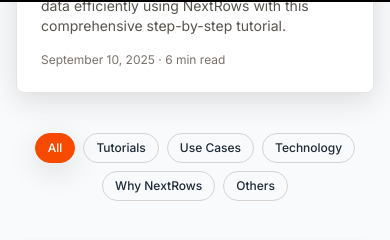
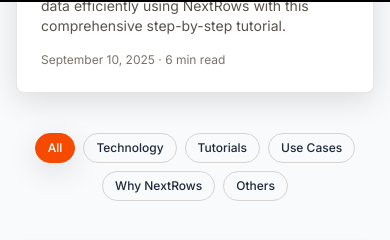
Before and after one commit to wordbricks/nextrows-blog, a Next.js app: page / in a window 390 px wide. Shown: the part 842-1082 px from the top of the page. Built offline with nearby package versions, Linux system fonts and the light colour scheme; no server answers.

Commit message:
feat: Add category endpoint for SSG

```diff
--- a/package.json
+++ b/package.json
@@ -31,6 +31,7 @@
     "remark-rehype": "^11.1.2",
     "rss": "^1.2.2",
     "std-env": "^3.9.0",
+    "tailwind-merge": "^3.3.1",
     "zod": "^3.25.76"
   },
   "devDependencies": {
--- a/src/app/blog-client.tsx
+++ b/src/app/blog-client.tsx
@@ -7,30 +7,12 @@
 import BlogImage from "@/app/_components/blog-image";
 import AnimatedSpreadsheet from "@/app/_components/animated-spreadsheet";
 
-// Define category type
-type Category = "all" | "tutorials" | "use-cases" | "technology" | "why-nextrows" | "others";
-
-// Category display names
-const categoryNames: Record<Category, string> = {
-  all: "All",
-  tutorials: "Tutorials",
-  "use-cases": "Use Cases",
-  technology: "Technology",
-  "why-nextrows": "Why NextRows",
-  others: "Others",
-};
-
-// Category colors for badges
-const categoryColors: Record<string, string> = {
-  tutorials: "text-orange-600 dark:text-orange-400",
-  "use-cases": "text-emerald-600 dark:text-emerald-400",
-  technology: "text-sky-600 dark:text-sky-400",
-  "why-nextrows": "text-amber-600 dark:text-amber-400",
-  others: "text-purple-600 dark:text-purple-400",
-};
+import { CATEGORIES, type Category, getCategoryColor, getCategoryLabel } from "@/constants/category";
+type Filter = "all" | Category;
 
 interface BlogClientProps {
   posts: Post[];
+  initialCategory?: string;
 }
 
 // Memoized Header Component
@@ -57,7 +39,7 @@
       <div className="absolute inset-0">
         <BlogImage
           src={post.coverImage}
-          alt={`${post.title} - NextRows blog post about ${post.category?.replace("-", " ")}`}
+          alt={`${post.title} - NextRows blog post about ${getCategoryLabel(post.category)}`}
           fallbackText={post.title.substring(0, 20)}
           fill
           className="object-cover object-center !w-full !h-full"
@@ -67,11 +49,9 @@
     </div>
     <div className="w-full md:w-1/2 p-6 md:p-10 flex flex-col justify-center">
       <span
-        className={`text-xs font-semibold uppercase mb-2 ${
-          categoryColors[post.category] || "text-gray-600"
-        }`}
+        className={`text-xs font-semibold uppercase mb-2 ${getCategoryColor(post.category)}`}
       >
-        {post.category?.replace("-", " ")}
+        {getCategoryLabel(post.category)}
       </span>
       <h2 className="text-2xl md:text-3xl font-bold leading-tight mb-3">
         {post.title}
@@ -92,8 +72,11 @@
 ));
 FeaturedPost.displayName = 'FeaturedPost';
 
-export default function BlogClient({ posts }: BlogClientProps) {
-  const [activeFilter, setActiveFilter] = useState<Category>("all");
+export default function BlogClient({ posts, initialCategory }: BlogClientProps) {
+  const initialCat: Filter = initialCategory && (CATEGORIES as readonly string[]).includes(initialCategory)
+    ? (initialCategory as Category)
+    : "all";
+  const [activeFilter, setActiveFilter] = useState<Filter>(initialCat);
   const [currentPage, setCurrentPage] = useState(1);
   const postsPerPage = 9;
 
@@ -155,19 +138,24 @@
         {/* Filter Section */}
         <div className="mb-10">
           <div className="flex flex-wrap justify-center gap-2 md:gap-3">
-            {(Object.keys(categoryNames) as Category[]).map((category) => (
-              <button
+            {(["all", ...CATEGORIES] as Filter[]).map((category) => {
+              const href = category === 'all' ? '/' : `/category/${category}`;
+              const isActive = activeFilter === category;
+              return (
+                <Link
                   key={category}
-                onClick={() => setActiveFilter(category)}
+                  href={href}
+                  scroll={false}
                   className={`px-3 py-1.5 text-xs md:text-sm font-medium border rounded-full transition-all duration-300 transform hover:scale-105 active:scale-95 ${
-                  activeFilter === category
+                    isActive
                       ? "bg-orange-600 text-white border-orange-600 shadow-md"
                       : "border-stone-300 dark:border-stone-600 hover:bg-stone-100 dark:hover:bg-stone-800 hover:text-stone-900 dark:hover:text-stone-100 hover:border-stone-400 dark:hover:border-stone-500 hover:shadow-sm"
                   }`}
                 >
-                {categoryNames[category]}
-              </button>
-            ))}
+                  {category === 'all' ? 'All' : getCategoryLabel(category)}
+                </Link>
+              );
+            })}
           </div>
         </div>
 
@@ -183,7 +171,7 @@
                 <div className="relative h-40 w-full overflow-hidden">
                   <BlogImage
                     src={post.coverImage}
-                    alt={`${post.title} - ${post.category?.replace("-", " ")} article on NextRows blog`}
+                    alt={`${post.title} - ${getCategoryLabel(post.category)} article on NextRows blog`}
                     fallbackText={post.title.substring(0, 20)}
                     fill
                     className="object-cover transition-transform duration-300 ease-in-out group-hover:scale-105"
@@ -192,11 +180,9 @@
                 </div>
                 <div className="p-5">
                   <span
-                    className={`text-xs font-semibold uppercase ${
-                      categoryColors[post.category] || "text-stone-600"
-                    }`}
+                    className={`text-xs font-semibold uppercase ${getCategoryColor(post.category)}`}
                   >
-                    {post.category?.replace("-", " ")}
+                    {getCategoryLabel(post.category)}
                   </span>
                   <h3 className="text-lg font-bold mt-2 mb-2 line-clamp-2">
                     {post.title}
--- a/src/app/posts/[slug]/page.tsx
+++ b/src/app/posts/[slug]/page.tsx
@@ -14,6 +14,7 @@
 } from "@/app/_components/seo";
 import { HOST } from "@/env/host";
 import { getEnv } from "@/env/getEnv";
+import { getCategoryColor, getCategoryLabel } from "@/constants/category";
 
 export default async function Post(props: Params) {
   const params = await props.params;
@@ -29,18 +30,9 @@
     .filter(p => p.slug !== post.slug && p.category === post.category)
     .slice(0, 3);
 
-  // Category colors
-  const categoryColors: Record<string, string> = {
-    tutorials: "text-orange-600 dark:text-orange-400",
-    "use-cases": "text-emerald-600 dark:text-emerald-400",
-    technology: "text-sky-600 dark:text-sky-400",
-    "why-nextrows": "text-amber-600 dark:text-amber-400",
-    others: "text-purple-600 dark:text-purple-400",
-  };
-
   const breadcrumbData = generateBreadcrumbStructuredData([
     { name: 'Home', url: HOST[getEnv()] },
-    { name: post.category ? post.category.replace('-', ' ').charAt(0).toUpperCase() + post.category.replace('-', ' ').slice(1) : 'Articles', url: `${HOST[getEnv()]}/${post.category || 'posts'}` },
+    { name: post.category ? getCategoryLabel(post.category) : 'Articles', url: post.category ? `${HOST[getEnv()]}/category/${post.category}` : HOST[getEnv()] },
     { name: post.title, url: `${HOST[getEnv()]}/posts/${post.slug}` },
   ]);
 
@@ -81,10 +73,8 @@
                 ← Back to all articles
               </Link>
               {post.category && (
-                <span className={`block text-sm font-semibold uppercase mb-2 ${
-                  categoryColors[post.category] || "text-stone-600"
-                }`}>
-                  {post.category.replace("-", " ")}
+                <span className={`block text-sm font-semibold uppercase mb-2 ${getCategoryColor(post.category)}`}>
+                  {getCategoryLabel(post.category)}
                 </span>
               )}
               <h1 className="text-4xl md:text-5xl font-bold leading-tight mb-4 text-stone-900 dark:text-stone-100">
@@ -101,7 +91,7 @@
                 <div className="w-full max-w-4xl">
                   <BlogImage
                     src={post.coverImage}
-                    alt={`${post.title} - Featured image for NextRows ${post.category?.replace("-", " ")} article`}
+                    alt={`${post.title} - Featured image for NextRows ${getCategoryLabel(post.category || '')} article`}
                     fallbackText={post.title.substring(0, 20)}
                     width={1200}
                     height={800}
@@ -112,7 +102,7 @@
                         ? "Python BeautifulSoup vs. NextRows – Because life's too short for endless error messages."
                         : post.slug === "nextrows-api-alpha-announcement"
                         ? "NextRows API Alpha Released - Could crash, could conk out, but for now… magic happens."
-                        : `${post.title} - Learn more about ${post.category?.replace("-", " ")} with NextRows`
+                        : `${post.title} - Learn more about ${getCategoryLabel(post.category || '')} with NextRows`
                     }
                   />
                 </div>
--- a/src/app/search/page.tsx
+++ b/src/app/search/page.tsx
@@ -1,4 +1,20 @@
 "use client"
+
+import type { Metadata } from 'next'
+
+export const metadata: Metadata = {
+  robots: {
+    index: false,
+    follow: true,
+    googleBot: {
+      index: false,
+      follow: true,
+      'max-snippet': -1,
+      'max-image-preview': 'large',
+      'max-video-preview': -1,
+    }
+  }
+}
 
 import { useEffect, useMemo, useState } from 'react'
 import Link from 'next/link'
--- a/src/app/sitemap.ts
+++ b/src/app/sitemap.ts
@@ -2,6 +2,7 @@
 import { getAllPosts } from '@/lib/api'
 import { HOST } from '@/env/host'
 import { getEnv } from '@/env/getEnv'
+import { CATEGORIES } from '@/constants/category'
 
 export default function sitemap(): MetadataRoute.Sitemap {
   const baseUrl = HOST[getEnv()]
@@ -31,9 +32,8 @@
   })
 
   // Category pages
-  const categories = ['technology', 'tutorials', 'use-cases', 'why-nextrows', 'others']
-  const categoryPages = categories.map(category => ({
-    url: `${baseUrl}?category=${category}`,
+  const categoryPages = CATEGORIES.map(category => ({
+    url: `${baseUrl}/category/${category}`,
     lastModified: new Date(),
     changeFrequency: 'weekly' as const,
     priority: 0.8,
--- /dev/null
+++ b/src/constants/category.ts
@@ -0,0 +1,52 @@
+export const CATEGORIES = [
+  'technology',
+  'tutorials',
+  'use-cases',
+  'why-nextrows',
+  'others',
+] as const;
+
+export type Category = typeof CATEGORIES[number];
+
+const LABELS: Record<Category, string> = {
+  technology: 'Technology',
+  tutorials: 'Tutorials',
+  'use-cases': 'Use Cases',
+  'why-nextrows': 'Why NextRows',
+  others: 'Others',
+};
+
+export const isCategory = (value: string): value is Category => {
+  return (CATEGORIES as readonly string[]).includes(value);
+};
+
+const titleCase = (value: string) => {
+  const s = value.replace(/-/g, ' ').trim();
+  if (!s) return '';
+  return s
+    .split(' ')
+    .map((w) => (w ? w[0]!.toUpperCase() + w.slice(1) : w))
+    .join(' ');
+};
+
+export const getCategoryLabel = (value: string) => {
+  if (isCategory(value)) return LABELS[value];
+  return titleCase(value || '');
+};
+
+export const getCategoryColor = (value: string) => {
+  switch (value) {
+    case 'tutorials':
+      return 'text-orange-600 dark:text-orange-400';
+    case 'use-cases':
+      return 'text-emerald-600 dark:text-emerald-400';
+    case 'technology':
+      return 'text-sky-600 dark:text-sky-400';
+    case 'why-nextrows':
+      return 'text-amber-600 dark:text-amber-400';
+    case 'others':
+      return 'text-purple-600 dark:text-purple-400';
+    default:
+      return 'text-stone-600';
+  }
+};
```
Also changed, not shown: src/app/category/[category]/page.tsx (added, +58 -0 lines), 1 other file (tests, documents, lock files or other folders). Lines whose indentation alone changed are shown as unchanged.
